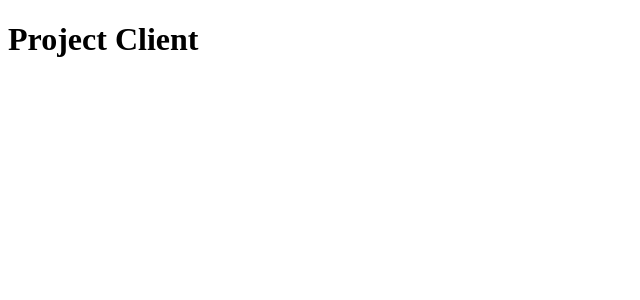
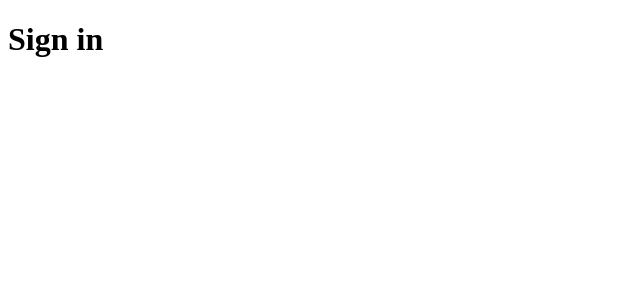
Before and after one commit to doswald32/python-py-final-project-DO, a React (Create React App) app in the folder client/: page / in a window 1280 px wide. Shown: the top 300 px of the page, without its empty margins (0-640 px from the left). Built offline with nearby package versions, Linux system fonts and the light colour scheme.

Commit message:
created basic Login component

```diff
--- a/client/src/components/App.js
+++ b/client/src/components/App.js
@@ -1,9 +1,13 @@
 import React, { useEffect, useState } from "react";
 import { Switch, Route } from "react-router-dom";
+import Login from "./Login";
 
 function App() {
-  return <h1>Project Client</h1>;
+  return (
+    <div className="App">
+      <Login />
+    </div>
+  );
 }
 
 export default App;
-//testing
--- a/client/src/components/Login.js
+++ b/client/src/components/Login.js
@@ -0,0 +1,14 @@
+
+
+function Login() {
+    return (
+        <main className="login-all">
+            <div className="login-window">
+                <h1>Sign in</h1>
+            </div>
+        </main>
+
+    );
+};
+
+export default Login;
```
